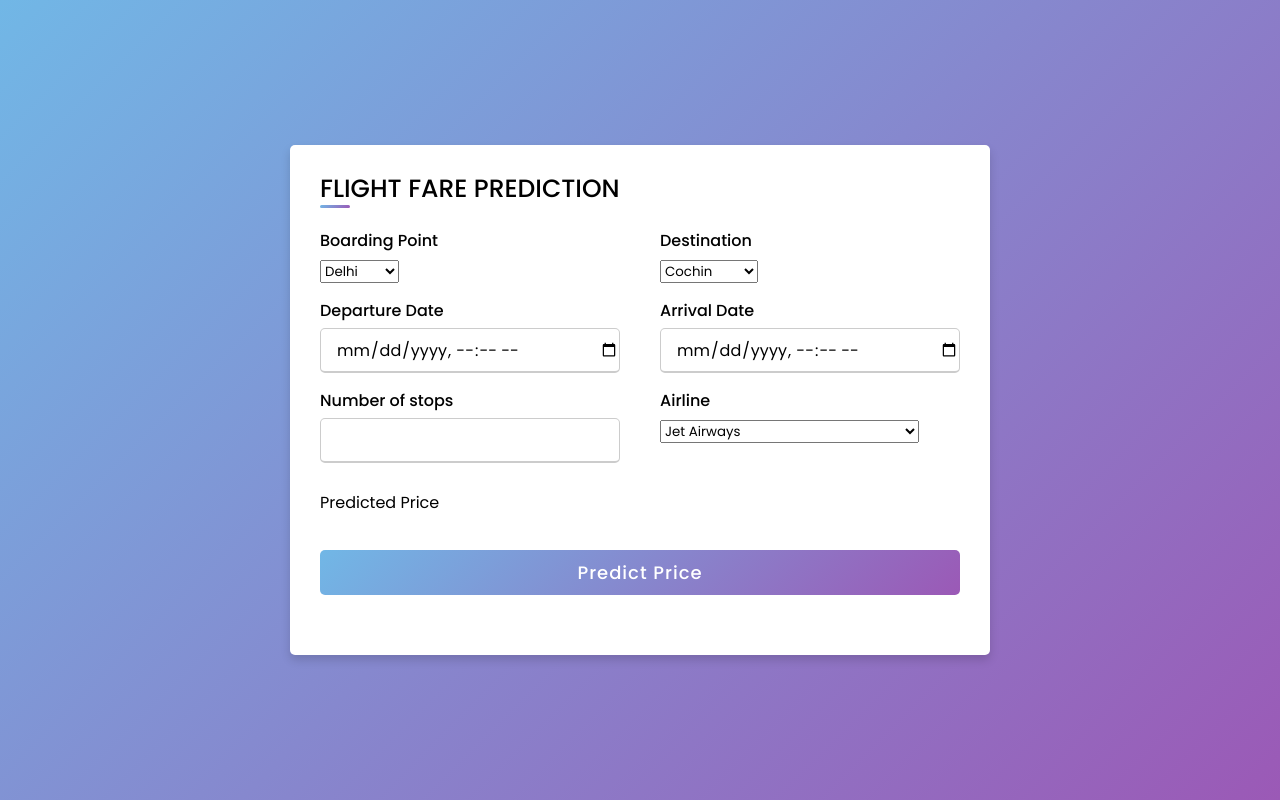
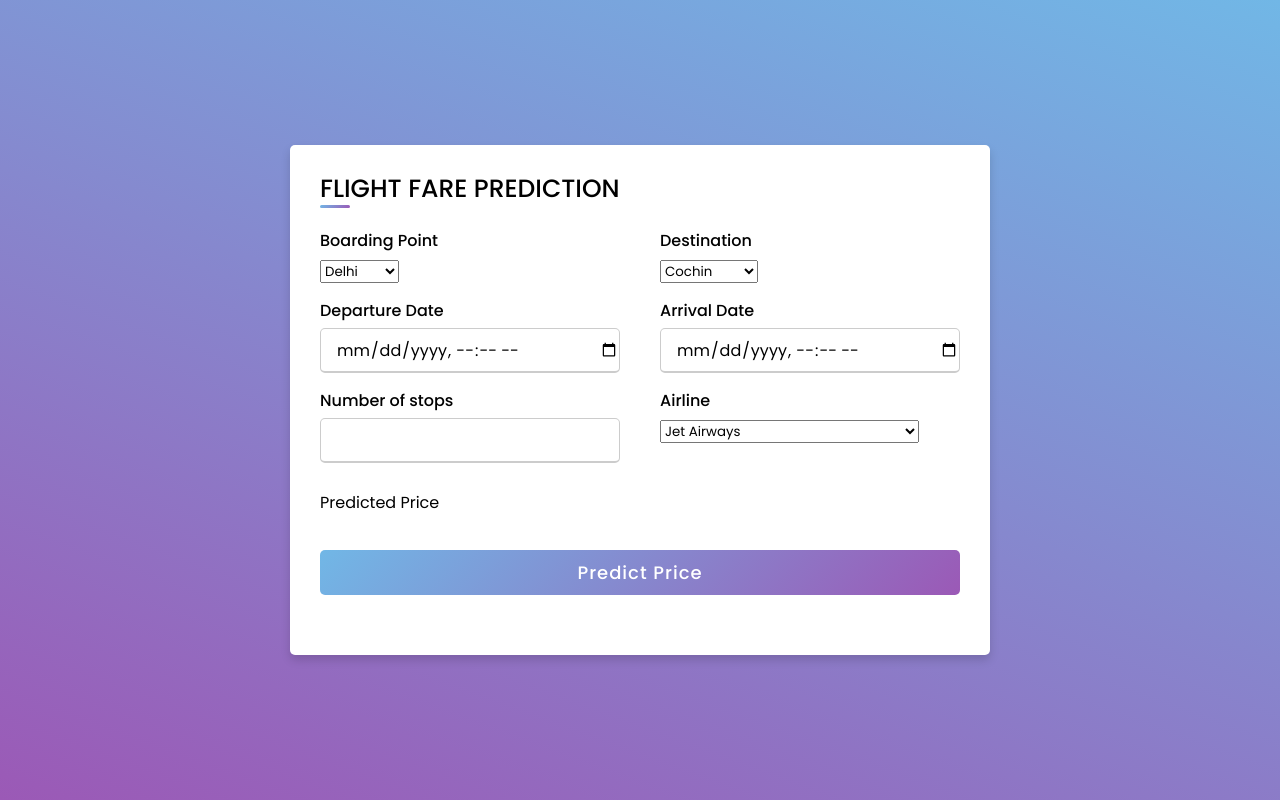
Before and after one commit to shreyaspatil2712/flightfare_prediction_ineuronai, a Flask app: page / in a window 1280 px wide. Run offline with Flask 2, Linux system fonts and the light colour scheme; parts of the project's set-up code (start-up, migrations or seed data) failed here and were passed over.

Commit message:
Update style.css

```diff
--- a/static/css/style.css
+++ b/static/css/style.css
@@ -12,7 +12,7 @@ body{
   justify-content: center;
   align-items: center;
   padding: 10px;
-  background: linear-gradient(135deg, #71b7e6, #9b59b6);
+  background: linear-gradient(200deg, #71b7e6, #9b59b6);
 }
 .container{
   max-width: 700px;
```
